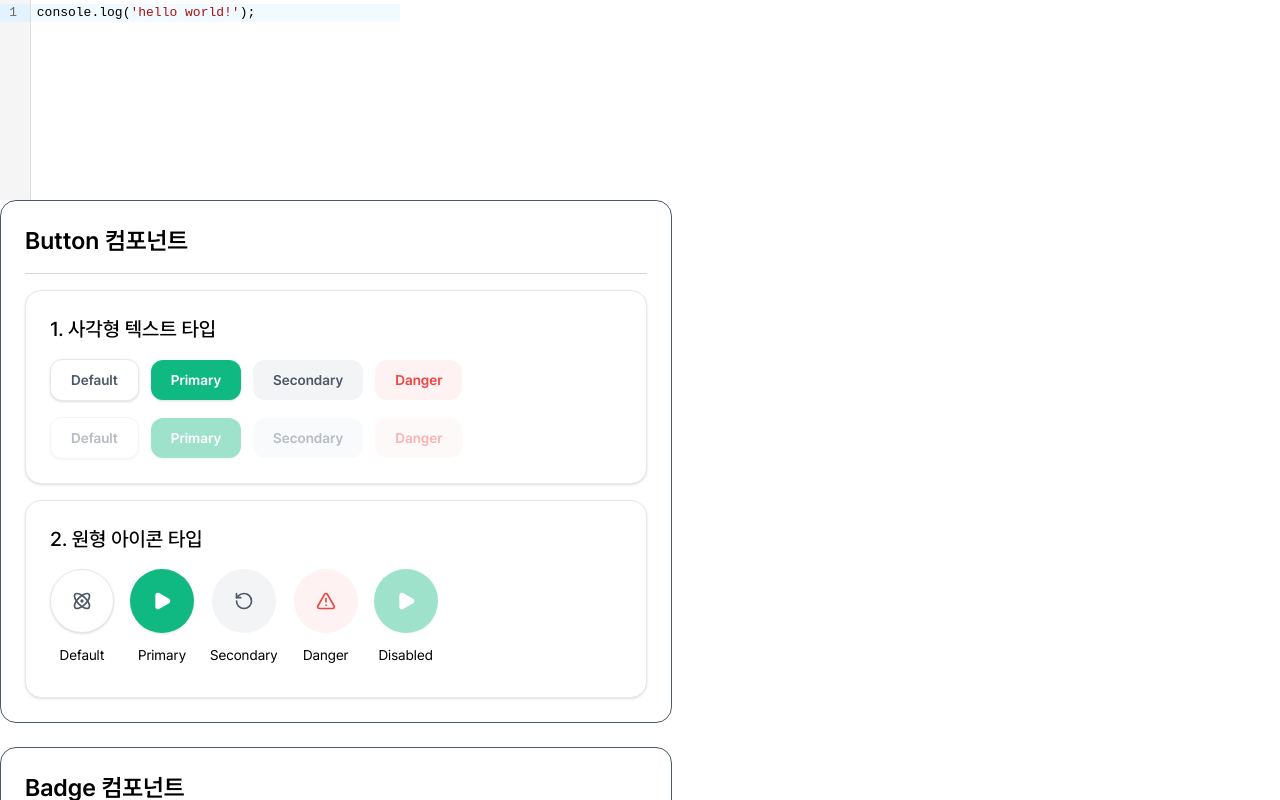
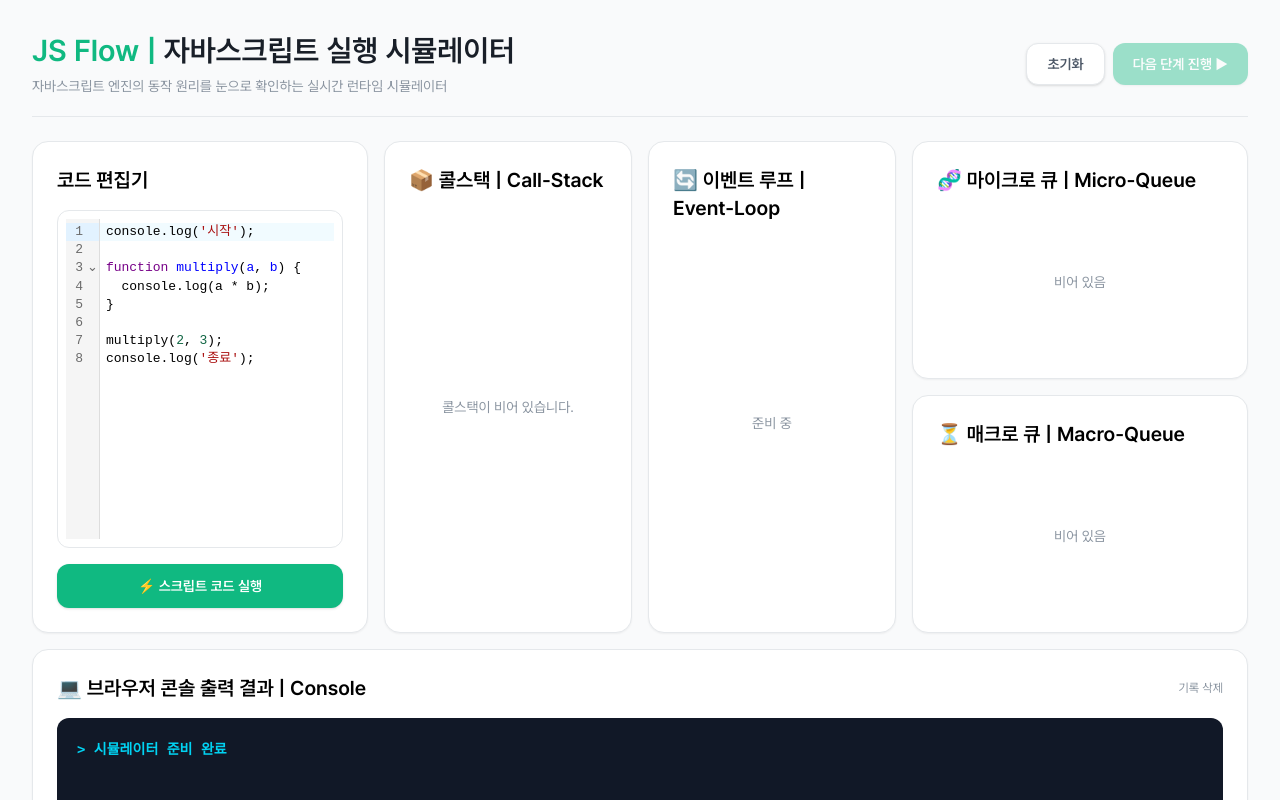
Before and after one commit to songyi-p/js-flow, a React (Vite) app: page / in a window 1280 px wide. Shown: the top 800 px of the page. Built offline with nearby package versions, Linux system fonts and the light colour scheme.

Commit message:
[#21] App.tsx 수정하여 전체 UI 조립

```diff
--- a/src/App.tsx
+++ b/src/App.tsx
@@ -1,27 +1,60 @@
-import React from "react";
-import CodeMirror from "@uiw/react-codemirror";
-import { javascript } from "@codemirror/lang-javascript";
-import StoryBook from "@/storybook";
+import { useCallStack } from "@/hooks/useCallStack";
+import { Layout, DashboardCard } from "@/components/common";
+import { CallStack, CodeEditor, Terminal } from "@/components/dashboard";
+// import StoryBook from "./storybook";
 
-function App() {
-  const [value, setValue] = React.useState("console.log('hello world!');");
+const DEFAULT_CODE = `console.log('시작');
 
-  const onChange = React.useCallback((val: string) => {
-    console.log("val:", val);
-    setValue(val);
-  }, []);
+function multiply(a, b) {
+  console.log(a * b);
+}
+
+multiply(2, 3);
+console.log('종료');`;
+
+export default function App() {
+  const { callStack, consoleLog, phase, canStep, activeTaskId, run, step, reset, clearConsole } =
+    useCallStack();
 
   return (
-    <>
-      <CodeMirror
-        value={value}
-        width="400px"
-        height="200px"
-        extensions={[javascript({ jsx: true })]}
-        onChange={onChange}
-      />
-      <StoryBook />
-    </>
+    <Layout onStep={step} onReset={reset} canStep={canStep}>
+      <main className="flex flex-1 flex-col gap-4">
+        <div className="grid grid-cols-7 gap-4">
+          <div className="col-span-2">
+            <CodeEditor initialCode={DEFAULT_CODE} phase={phase} onRun={run} />
+          </div>
+
+          <div className="col-span-5 grid grid-cols-10 gap-4">
+            <div className="col-span-3">
+              <CallStack tasks={callStack} activeTaskId={activeTaskId} />
+            </div>
+            {/* TODO : 추후 components/dashboard 폴더 내 컴포넌트화 예정 */}
+            <div className="col-span-3">
+              <DashboardCard title="🔄 이벤트 루프 | Event-Loop" isRunning={false}>
+                <div className="flex h-full items-center justify-center text-sm text-gray-400">
+                  준비 중
+                </div>
+              </DashboardCard>
+            </div>
+            <div className="col-span-4 flex flex-col gap-4">
+              <DashboardCard title="🧬 마이크로 큐 | Micro-Queue" variant="micro" isRunning={false}>
+                <div className="flex h-full items-center justify-center text-sm text-gray-400">
+                  비어 있음
+                </div>
+              </DashboardCard>
+              <DashboardCard title="⏳ 매크로 큐 | Macro-Queue" variant="macro" isRunning={false}>
+                <div className="flex h-full items-center justify-center text-sm text-gray-400">
+                  비어 있음
+                </div>
+              </DashboardCard>
+            </div>
+          </div>
+        </div>
+
+        <Terminal logs={consoleLog} onClear={clearConsole} />
+      </main>
+
+      {/* <StoryBook /> */}
+    </Layout>
   );
 }
-export default App;
--- a/src/components/common/DashboardCard.tsx
+++ b/src/components/common/DashboardCard.tsx
@@ -33,7 +33,12 @@ export default function DashboardCard({
 }: DashboardCardProps) {
   return (
     <section
-      className={twMerge(dashboardStyle({ variant }), !isRunning && "border-gray-200", className)}
+      className={twMerge(
+        "h-full",
+        dashboardStyle({ variant }),
+        !isRunning && "border-gray-200",
+        className,
+      )}
     >
       <div className="mb-4 flex items-center justify-between select-none">
         <h3 className="flex items-center gap-1.5 font-semibold">{title}</h3>
```
